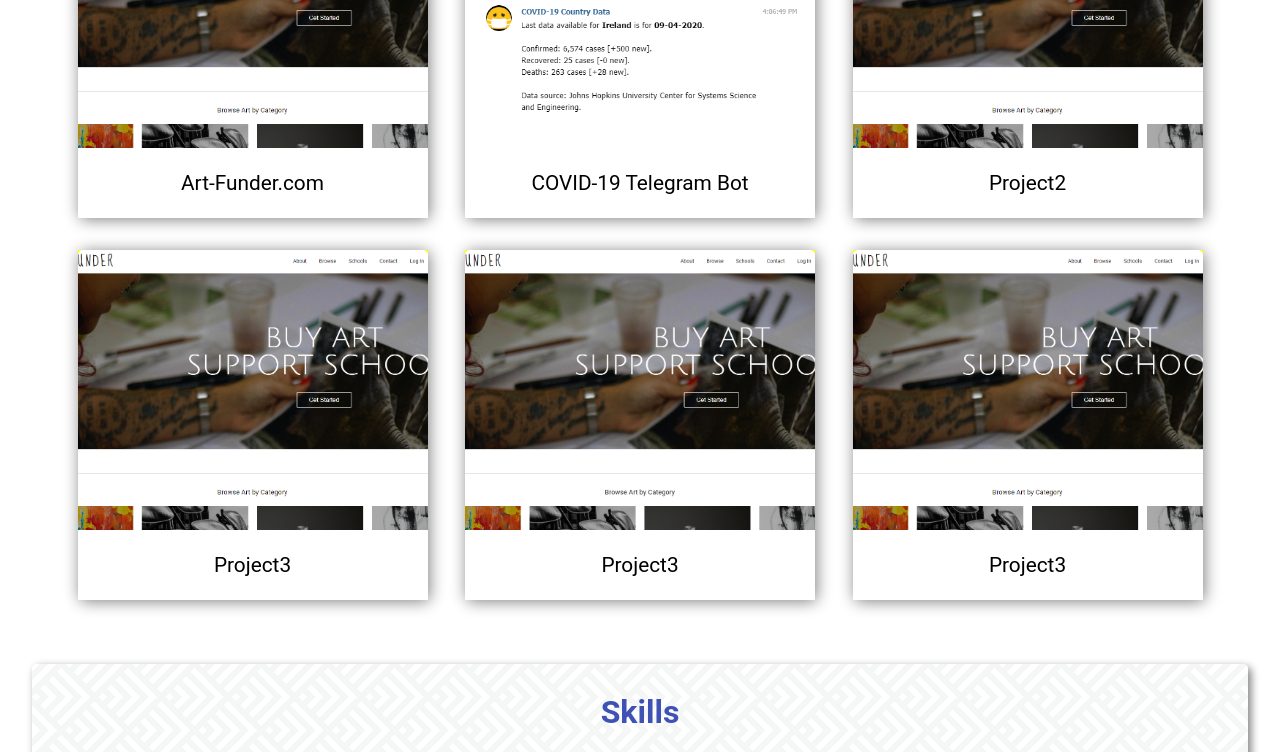
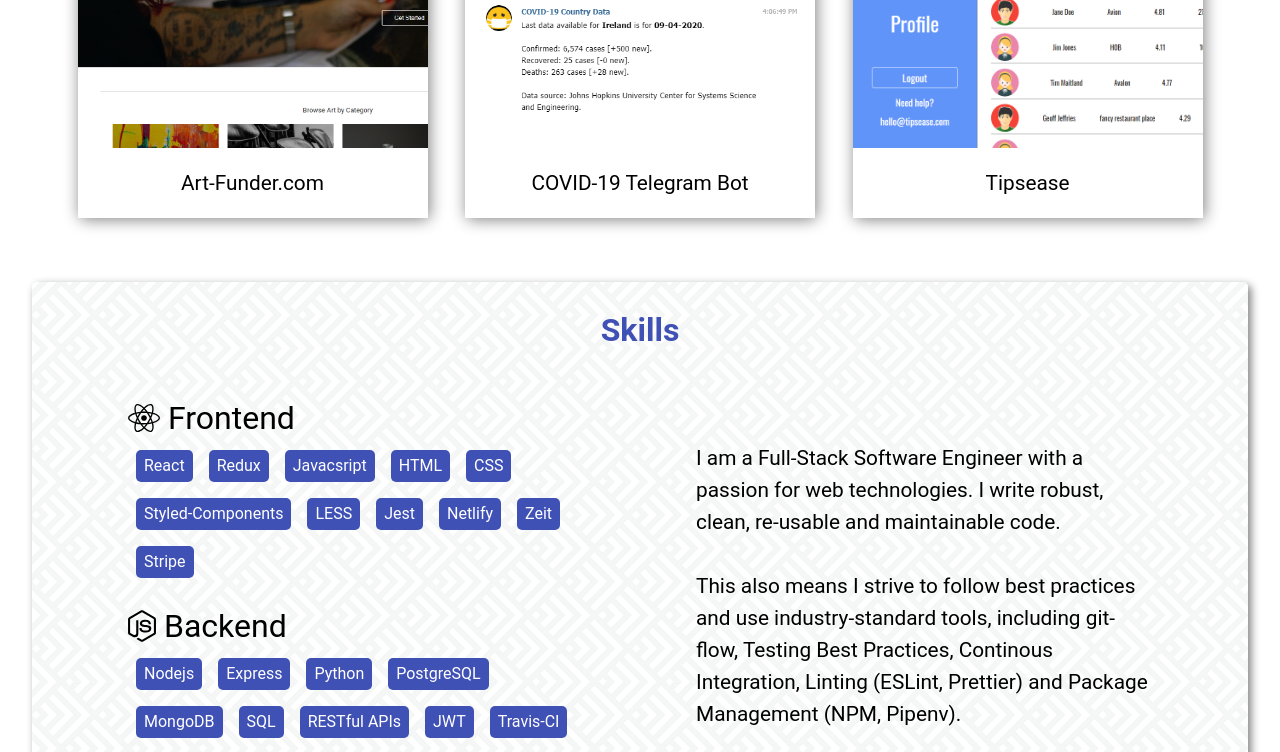
Before and after one commit to petrussola/new-portfolio-website-frontend, a React (Create React App) app: page / in a window 1280 px wide. Shown: the part 1596-2348 px from the top of the page. Built offline with nearby package versions, Linux system fonts and the light colour scheme.

Commit message:
Corrected project data

```diff
--- a/src/components/Body/Projects/ProjectCard.js
+++ b/src/components/Body/Projects/ProjectCard.js
@@ -35,6 +35,7 @@
             border-top-left-radius: 5px;
             border-top-right-radius: 5px;
             object-fit: cover;
+            object-position: left;
             /* display: none; */
         }
     }
--- a/src/components/Body/Projects/Projects.js
+++ b/src/components/Body/Projects/Projects.js
@@ -24,6 +24,7 @@
     padding-bottom: 2rem;
     div {
         /* background-color: brown; */
+        width: 100%;
         display: flex;
         flex-flow: row wrap;
         justify-content: space-evenly;
--- a/src/data/data.js
+++ b/src/data/data.js
@@ -3,6 +3,8 @@
 import artFunder from '../media/projects/artFunder.png';
 import telegram from '../media/projects/telegram.png';
 import telegramPhone from '../media/projects/telegramPhone.png';
+import tipsease from '../media/projects/tipsease.png';
+import tipseaseMac from '../media/projects/tipseaseMac.png';
 
 export const data = [
     {
@@ -39,75 +41,14 @@
     },
     {
         id: 3,
-        name: 'Project2',
+        name: 'Tipsease',
         description:
-            'Art Funder empowers local art schools, traditionally underfunded, to sell art online worldwide in order to raise much needed funds.',
-        stack: [
-            'React',
-            'Redux',
-            'Nodejs',
-            'Express',
-            'MongoDB',
-            'styled-components',
-            'HTML',
-            'CSS'
-        ],
-        srcMac: artFunderMac,
-        src: artFunder
-    },
-    {
-        id: 4,
-        name: 'Project3',
-        description:
-            'Art Funder empowers local art schools, traditionally underfunded, to sell art online worldwide in order to raise much needed funds.',
-        stack: [
-            'React',
-            'Redux',
-            'Nodejs',
-            'Express',
-            'MongoDB',
-            'styled-components',
-            'HTML',
-            'CSS'
-        ],
-        srcMac: artFunderMac,
-        src: artFunder
-    },
-    {
-        id: 5,
-        name: 'Project3',
-        description:
-            'Art Funder empowers local art schools, traditionally underfunded, to sell art online worldwide in order to raise much needed funds.',
-        stack: [
-            'React',
-            'Redux',
-            'Nodejs',
-            'Express',
-            'MongoDB',
-            'styled-components',
-            'HTML',
-            'CSS'
-        ],
-        srcMac: artFunderMac,
-        src: artFunder
-    },
-    {
-        id: 6,
-        name: 'Project3',
-        description:
-            'Art Funder empowers local art schools, traditionally underfunded, to sell art online worldwide in order to raise much needed funds.',
-        stack: [
-            'React',
-            'Redux',
-            'Nodejs',
-            'Express',
-            'MongoDB',
-            'styled-components',
-            'HTML',
-            'CSS'
-        ],
-        srcMac: artFunderMac,
-        src: artFunder
+            'Tipsease is an app that allows you t tip service workers, so you do not have to rely on cash. Built 100% of the frontend.',
+        stack: ['React', 'Redux', 'styled-components', 'HTML', 'CSS'],
+        srcMac: tipseaseMac,
+        src: tipsease,
+        github: 'https://github.com/tipsease-webeu/tipsease-frontend',
+        link: 'https://tipsease.peresolaclaver.now.sh/'
     }
 ];
 
```
Also changed, not shown: src/media/projects/tipsease.png (added), src/media/projects/tipseaseMac.png (added).
